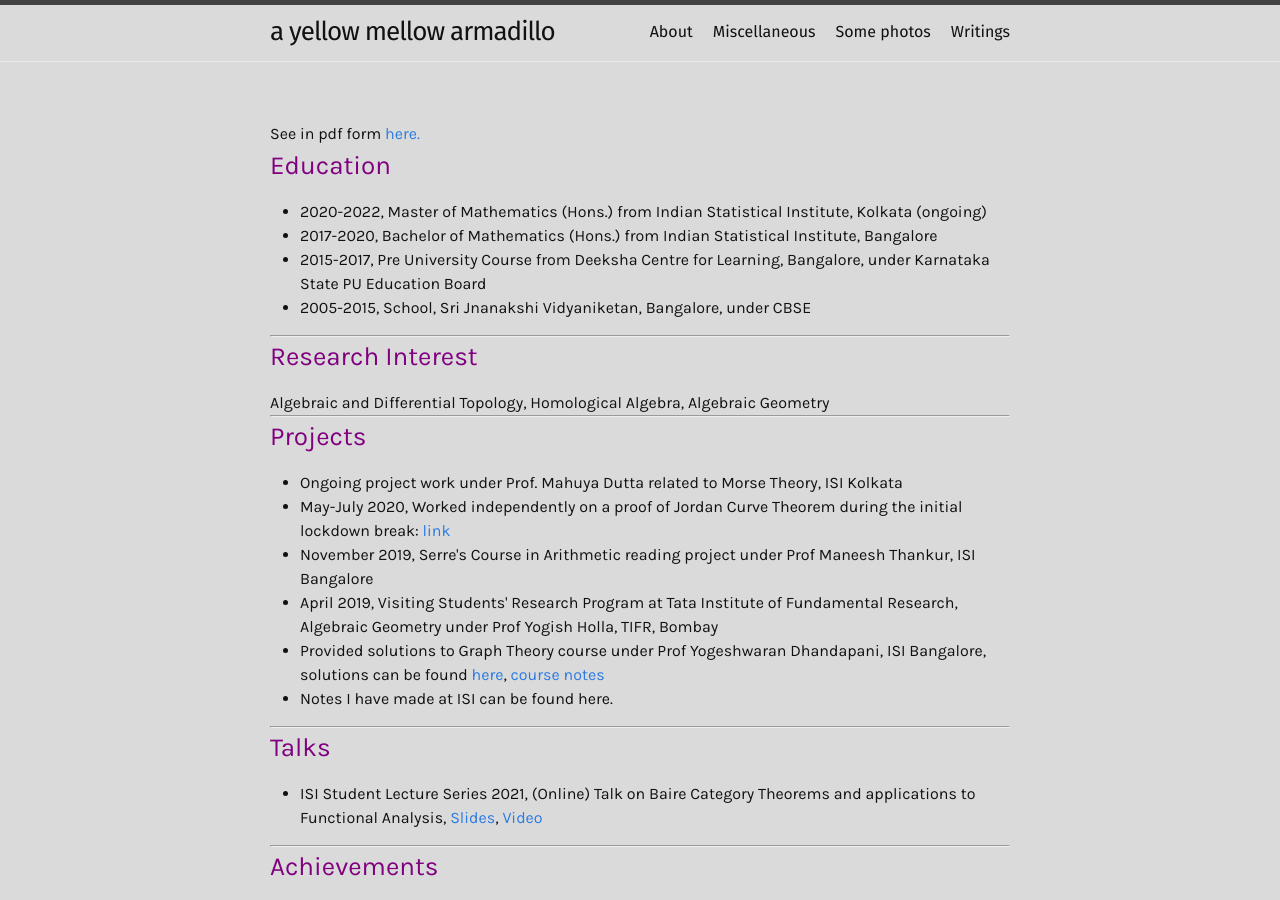
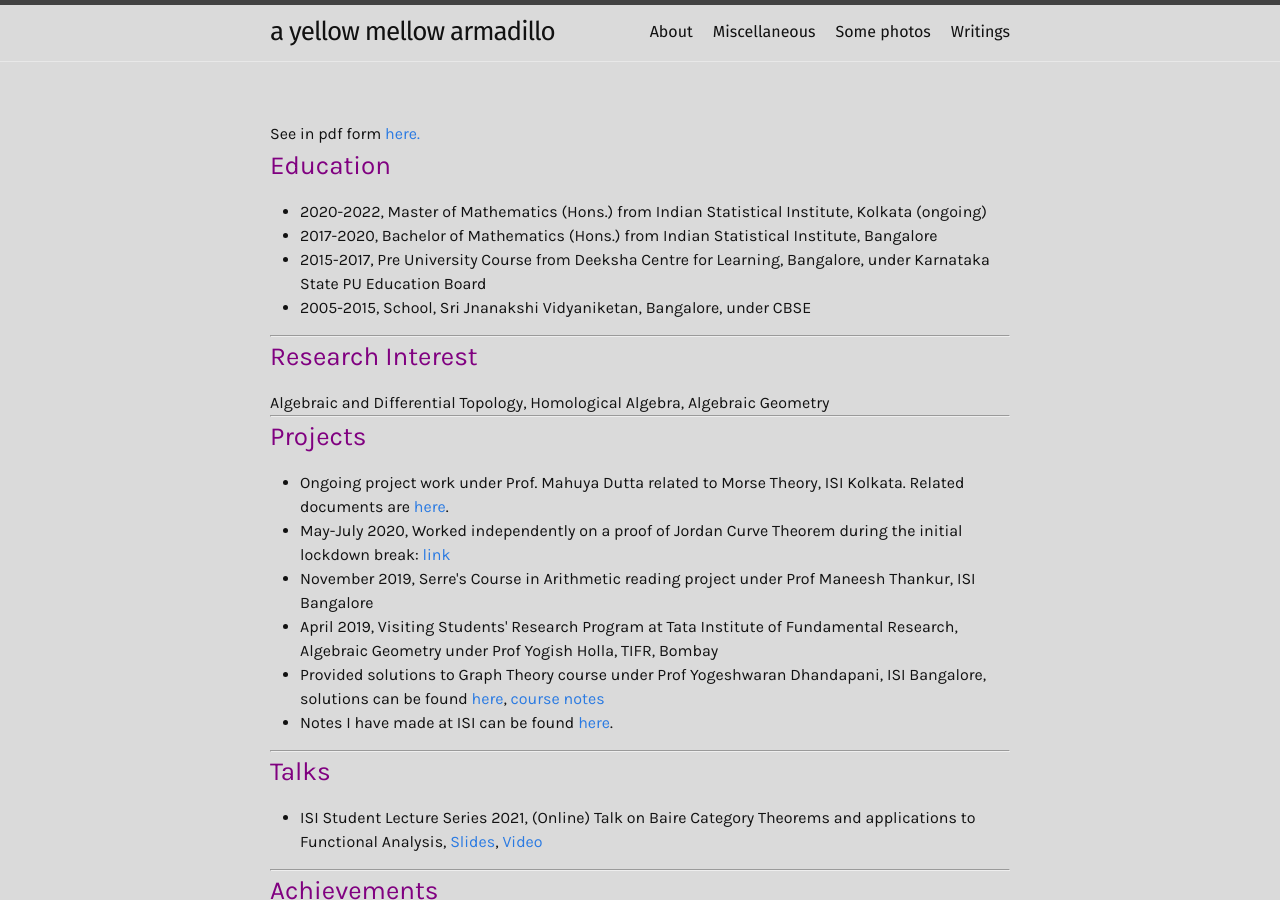
Before and after one commit to shrivathsap/shrivathsap.github.io, a Jekyll site: the page built from cv.html, in a window 1280 px wide and 900 px high. Built offline with Jekyll 4.4.1, drawn with Linux system fonts in a browser that asks for light colours.

Commit message:
small changes to cv

```diff
--- a/cv.html
+++ b/cv.html
@@ -30,12 +30,12 @@
 
 	<h3 class="cv-title">Projects</h3>
 	<ul>
-		<li>Ongoing project work under Prof. Mahuya Dutta related to Morse Theory, ISI Kolkata</li>
+		<li>Ongoing project work under Prof. Mahuya Dutta related to Morse Theory, ISI Kolkata. Related documents are <a href="https://svok33.github.io/writings#project">here</a>.</li>
 		<li>May-July 2020, Worked independently on a proof of Jordan Curve Theorem during the initial lockdown break: <a href="https://svok33.github.io/resources/pdfs/topgeom/even%20better.pdf">link</a></li>
 		<li>November 2019, Serre's Course in Arithmetic reading project under Prof Maneesh Thankur, ISI Bangalore</li>
 		<li>April 2019, Visiting Students' Research Program at Tata Institute of Fundamental Research, Algebraic Geometry under Prof Yogish Holla, TIFR, Bombay</li>
 		<li>Provided solutions to Graph Theory course under Prof Yogeshwaran Dhandapani, ISI Bangalore, solutions can be found <a href="./resources/pdfs/others/Solutions.pdf">here</a>, <a href="./resources/pdfs/others/main.pdf">course notes</a></li>
-		<li>Notes I have made at ISI can be found here.</li>
+		<li>Notes I have made at ISI can be found <a href="https://svok33.github.io/writings">here</a>.</li>
 	</ul>
 	<hr>
 
```
